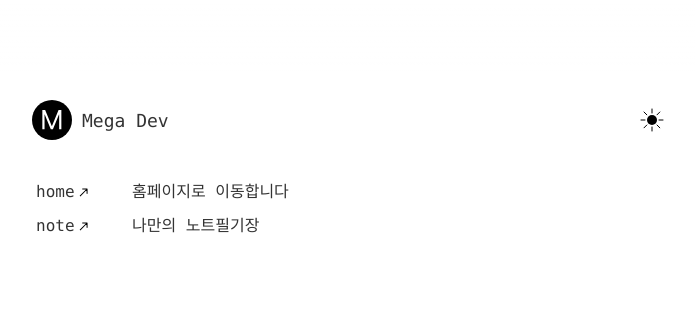
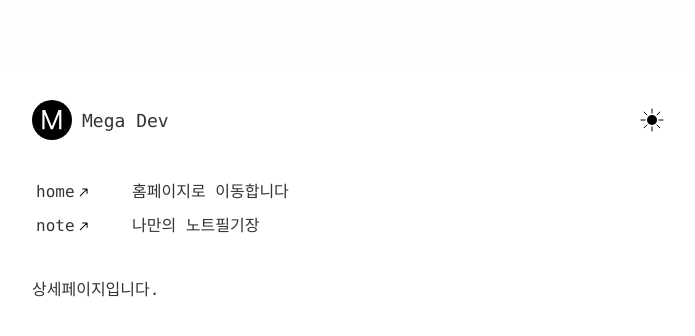
Before and after one commit to kimsunin/blog-fe, a Next.js app: page /note/1 in a window 1280 px wide. Shown: the top 336 px of the page, without its empty margins (288-983 px from the left). Built offline with nearby package versions, Linux system fonts and the light colour scheme.

Commit message:
feat/.env:docker환경에서 next서버와 통신 성공
- docker환경에서 localhost로 통신실패
- megadev로 통신 성공

```diff
--- a/src/app/(_route)/note/(_route)/[id]/page.tsx
+++ b/src/app/(_route)/note/(_route)/[id]/page.tsx
@@ -1,5 +1,5 @@
 function Page() {
-  return null;
+  return <>상세페이지입니다.</>;
 }
 
 export default Page;
```
